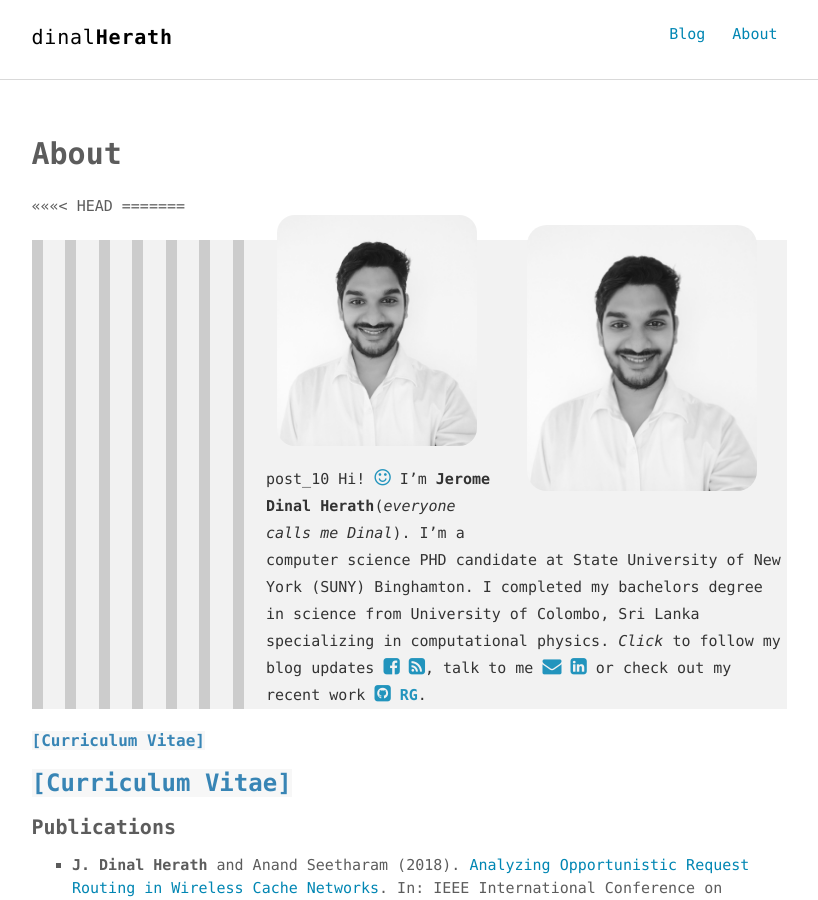
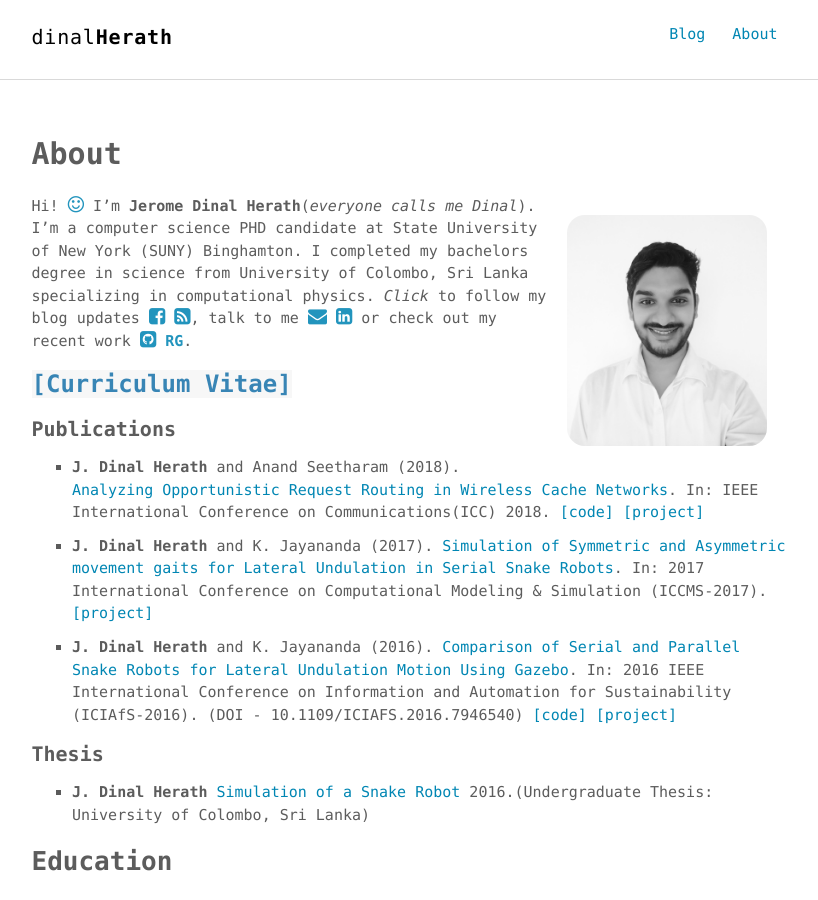
Before and after one commit to dherath/dherath.github.io, a Jekyll site: the page built from about.md, in a window 1280 px wide and 900 px high. Shown: the whole window, without its empty margins (231-1049 px from the left). Built offline with Jekyll 4.4.1, drawn with Linux system fonts in a browser that asks for light colours.

Commit message:
fixed bugs + build commit

```diff
--- a/about.md
+++ b/about.md
@@ -6,11 +6,7 @@
 
 <!--<div class="post-container">-->
   <!--<div class="post-image-1" align="right">-->
-<<<<<<< HEAD
-  	<img src="/assets/img/image.jpg" style="width:290px;padding:30px;border-radius:50px;" align="right">
-=======
 <img src="/assets/img/image.jpg" style="width:240px;padding:20px;border-radius:38px;" align="right">
->>>>>>> post_10
   <!-- </div> -->
 Hi! <i class="fa fa-smile-o" aria-hidden="true" style="font-size:19px;color:#2294bd"></i> I'm **Jerome Dinal Herath**(_everyone calls me Dinal_). I'm a computer science PHD candidate at State University of New York (SUNY) Binghamton. I completed my bachelors degree in science from University of Colombo, Sri Lanka specializing in computational physics. _Click_ to follow my blog updates
 <a href="https://www.facebook.com/dinalHerath" target="_blank"><i class="fa fa-facebook-square" style="font-size:19px;color:#2294bd"></i></a>
@@ -21,8 +17,6 @@
 or check out my recent work
 <a href="https://github.com/dherath" target="blank"><i class="fa fa-github-square" style="font-size:19px;color:#2294bd"></i></a>
 <a href="https://www.researchgate.net/profile/Jerome_Dinal_Herath" target="blank"> <i style="color:#2294bd;font-weight:bold;"> RG</i></a>.
-<h5><a href="{{site.url}}/dinal_cv.pdf"><span style="background-color: #f7f7f7;color:#3885B5">[Curriculum Vitae]</span></a></h5>
-
 
 <h3><a href="{{site.url}}/dinal_cv.pdf"><span style="background-color: #f7f7f7;color:#3885B5">[Curriculum Vitae]</span></a></h3>
 
```
Also changed, not shown: 15 other files.
